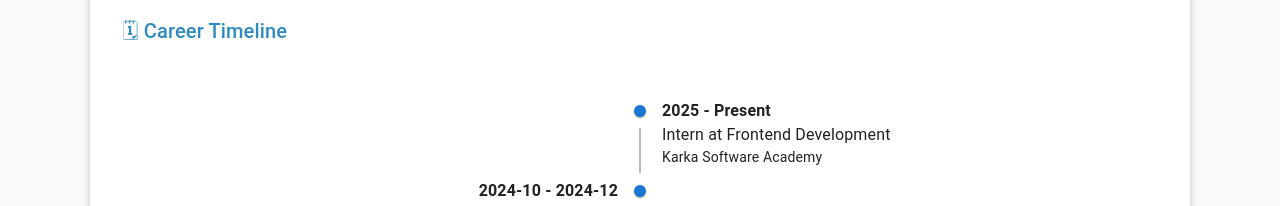
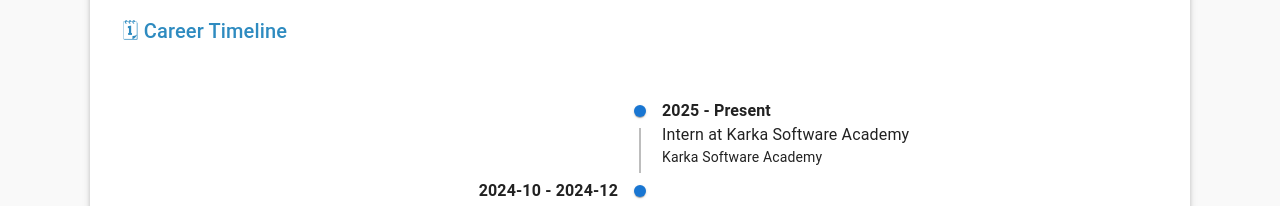
Before and after one commit to VishakEaswar/Portfolio, a React (Vite) app: page /Portfolio/about in a window 1280 px wide. Shown: the part 940-1146 px from the top of the page. Built offline with nearby package versions, Linux system fonts and the light colour scheme.

Commit message:
Initial commit - migrated from original repo

```diff
--- a/src/components/About.jsx
+++ b/src/components/About.jsx
@@ -143,7 +143,7 @@ const About = () => {
                 </TimelineSeparator>
                 <TimelineContent sx={{ textAlign: '' }}>
                   <Typography fontWeight={600}>2025 - Present</Typography>
-                  <Typography>Intern at Frontend Development  </Typography>
+                  <Typography>Intern at Karka Software Academy  </Typography>
                   <Typography variant="body2">Karka Software Academy</Typography>
                 </TimelineContent>
               </TimelineItem>
```
